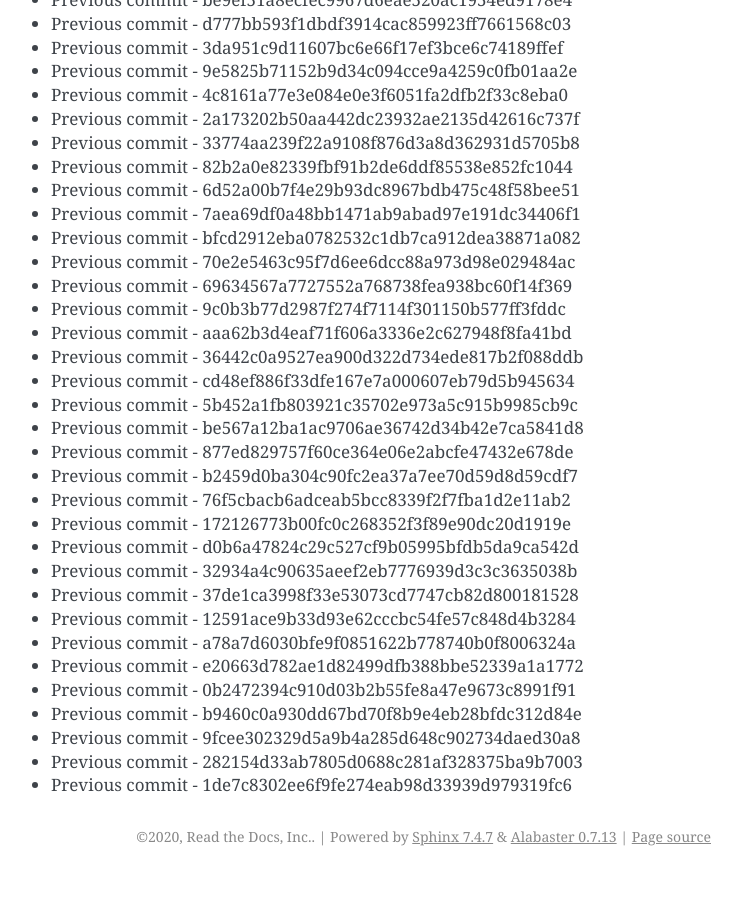
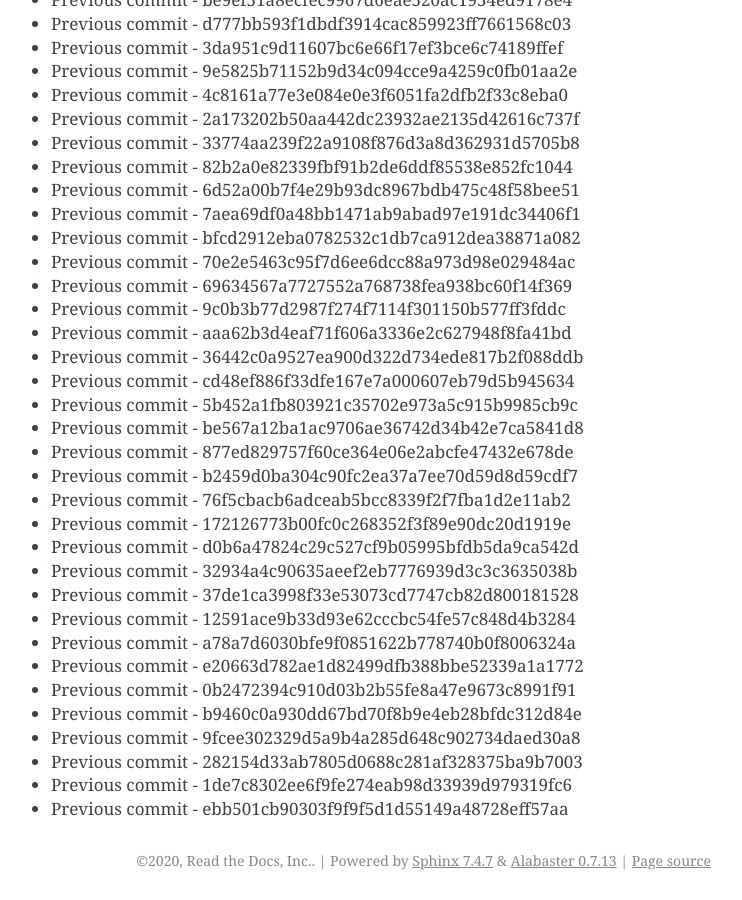
Before and after one commit to readthedocs/rtd-git-stresstest, a Sphinx documentation site: the page built from docs/updates.rst, in a window 1280 px wide and 900 px high, scrolled down 33400 px. Shown: the whole window, without its empty margins (399-1141 px from the left). Built offline with Sphinx 7.4.7, drawn with Linux system fonts in a browser that asks for light colours; before the commit the page ends 34276 px from its top, so only the background shows below that.

Commit message:
Generating commit from previous: ebb501cb90303f9f9f5d1d55149a48728eff57aa

```diff
--- a/docs/updates.rst
+++ b/docs/updates.rst
@@ -1435,3 +1435,4 @@ It can be tested for any performance characteristics.
 * Previous commit - 9fcee302329d5a9b4a285d648c902734daed30a8
 * Previous commit - 282154d33ab7805d0688c281af328375ba9b7003
 * Previous commit - 1de7c8302ee6f9fe274eab98d33939d979319fc6
+* Previous commit - ebb501cb90303f9f9f5d1d55149a48728eff57aa
```
